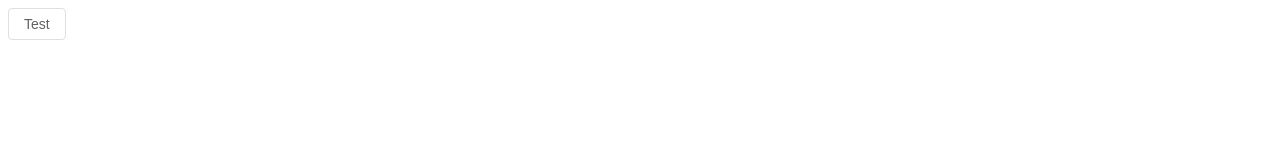
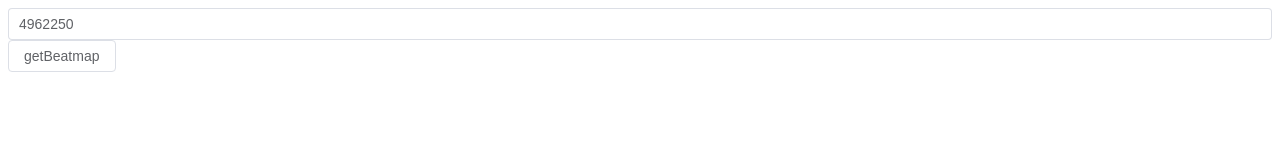
Before and after one commit to 2710165659/OsuTool, a Vue app: page /table in a window 1280 px wide. Shown: the top 160 px of the page. Built offline with nearby package versions, Linux system fonts and the light colour scheme.

Commit message:
cors解决，可以正常获取谱面信息了

```diff
--- a/src/axio.js
+++ /dev/null
@@ -1,12 +0,0 @@
-import axios from 'axios';
-
-// 设置全局axios响应拦截器捕获异常
-axios.interceptors.response.use(
-    response => response,
-    error => {
-        // 可以在这里统一处理错误日志或弹窗
-        return Promise.reject(error);
-    }
-);
-
-export { axios as myAxios };
--- /dev/null
+++ b/src/axios.js
@@ -0,0 +1,26 @@
+import axios from 'axios'
+
+// 设置请求拦截器转发到Cloudflare Worker
+axios.interceptors.request.use(config => {
+    // 如果URL已经包含代理前缀，则不再处理
+    if (config.url.includes('https://osu.xywork.top/cors?url=')) {
+      return config
+    }
+    // 利用cloud flare worker解决cors
+    config.url = `https://osu.xywork.top/cors?url=${encodeURIComponent(config.url)}`
+
+    return config
+  }, error => {
+    return Promise.reject(error)
+  })
+
+// // 设置全局axios响应拦截器捕获异常
+// axios.interceptors.response.use(
+//     response => response,
+//     error => {
+//         // 可以在这里统一处理错误日志或弹窗
+//         return Promise.reject(error);
+//     }
+// );
+
+export { axios as myAxios };
--- a/src/hooks/useGetBeatmapInfo.js
+++ b/src/hooks/useGetBeatmapInfo.js
@@ -1,4 +1,4 @@
-import { myAxios } from "@/axio"
+import { myAxios } from "@/axios"
 
 export default function useGetBeatmapInfo() {
     return async (beatmap_id) => {
@@ -6,7 +6,7 @@ export default function useGetBeatmapInfo() {
         const headers = {
             "Content-Type": "application/json",
             "Accept": "application/json",
-            "Authorization": `Bearer ${localStorage.getItem('token')}`,
+            "Authorization": `Bearer ${localStorage.getItem('access_token')}`,
         }
 
         const response = await myAxios.get(url, { headers })
--- a/src/hooks/useGetToken.js
+++ b/src/hooks/useGetToken.js
@@ -1,18 +1,20 @@
-import { myAxios } from "@/axio"
+import { myAxios } from "@/axios"
 
-export default useGetToken = async (client_id, client_secret) => {
+export default function useGetToken(){
+    return async () => {
         const url = "https://osu.ppy.sh/oauth/token"
         const headers = {
             "Accept": "application/json",
             "Content-Type": "application/x-www-form-urlencoded",
         }
         const body = new URLSearchParams({
-        client_id,
-        client_secret,
+            client_id: localStorage.getItem('client_id') || '',
+            client_secret: localStorage.getItem('client_secret') || '',
             grant_type: "client_credentials",
             scope: "public",
         })
 
-    const response = await myAxios.post(url, body, { headers });
-    return response.data.access_token
+        const response = await myAxios.post(url, body, { headers })
+        localStorage.setItem('access_token', response.data.access_token)
     }
+}
--- a/src/views/TableView.vue
+++ b/src/views/TableView.vue
@@ -1,22 +1,42 @@
 <template>
   <div>
-    <el-button @click="test">Test</el-button>
+    <el-input v-model="bid" placeholder="请输入bid"></el-input>
+    <el-button @click="getBeatmapInfoById(bid)">getBeatmap</el-button>
+
   </div>
 </template>
 
 <script setup>
-import useGetBeatmapInfo from '@/hooks/useGetBeatmapInfo';
+import useGetBeatmapInfo from '@/hooks/useGetBeatmapInfo'
+import useGetToken from '@/hooks/useGetToken'
+import { ref } from 'vue'
 
+
+const bid = ref(4962250)
 const getBeatmapInfo = useGetBeatmapInfo()
-const test = async () => {
-  const resp = await getBeatmapInfo(4962250)
-  console.log(resp)
-  if (resp) {
-    console.log('Beatmap Info:', resp);
-  } else {
-    console.error('Failed to fetch beatmap info');
+const getToken = useGetToken()
+
+
+const getBeatmapInfoById = async (bid) => {
+  try {
+    const resp = await getBeatmapInfo(bid)
+    console.log(resp)
+  }
+  catch (error) {
+    if (error.response.status === 401) {
+      try {
+        await getToken()
+        getBeatmapInfoById(bid)
+      }
+      catch (error) {
+        ElMessage.error('client_id或client_secret错误')
+      }
+    } else {
+      ElMessage.error('获取谱面信息失败,请检查bid')
+    }
   }
 }
+
 </script>
 
 <style scoped></style>
```
Also changed, not shown: 1 other file (tests, documents, lock files or other folders). Lines whose indentation alone changed are shown as unchanged.
